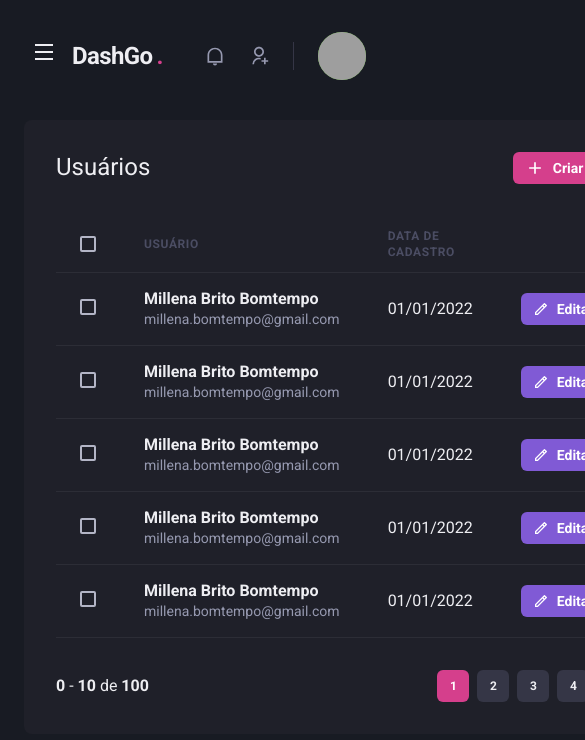
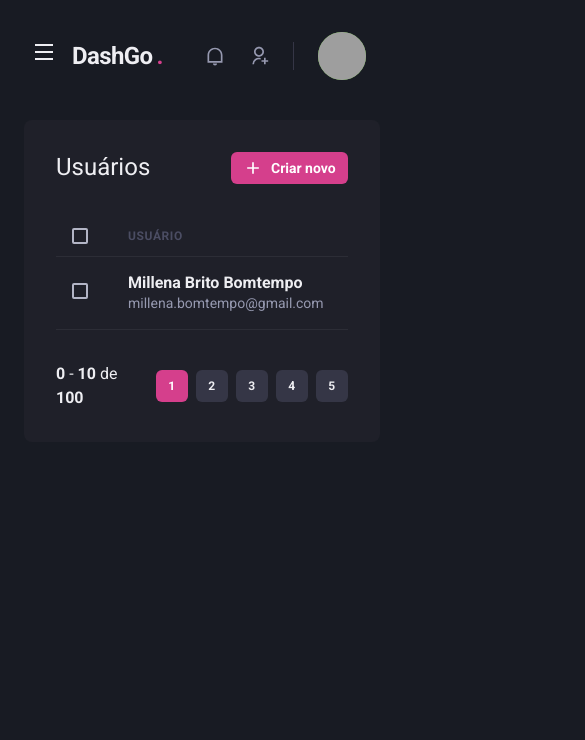
Before and after one commit to millenabomtempo/dashgo, a Next.js app: page /users in a window 390 px wide. Shown: the top 740 px of the page, 585 px wide, since content can reach past the window. Built offline with nearby package versions, Linux system fonts and the light colour scheme; grey boxes are pictures that could not be loaded.

Commit message:
add responsivity to component userList

```diff
--- a/src/pages/dashboard.tsx
+++ b/src/pages/dashboard.tsx
@@ -77,7 +77,7 @@
         <Sidebar />
         <SimpleGrid flex="1" gap="4" minChildWidth="320px" align="flex-start">
           <Box
-            p="8"
+            p={["6","8"]}
             bg="gray.800"
             borderRadius={8}
             pb="4"
@@ -86,7 +86,7 @@
             <Chart options={options} series={series} type="area" height={160}/>
           </Box>
           <Box
-            p="8"
+            p={["6","8"]}
             bg="gray.800"
             borderRadius={8}
             pb="4"
--- a/src/pages/users/index.tsx
+++ b/src/pages/users/index.tsx
@@ -1,4 +1,4 @@
-import { Box, Button, Checkbox, Flex, Heading, Icon, Table, Tbody, Td, Text, Th, Thead, Tr } from "@chakra-ui/react";
+import { Box, Button, Checkbox, Flex, Heading, Icon, Table, Tbody, Td, Text, Th, Thead, Tr, useBreakpointValue } from "@chakra-ui/react";
 import { RiAddLine, RiPencilLine } from "react-icons/ri";
 
 import { Header } from "../../components/Header";
@@ -6,6 +6,11 @@
 import { Sidebar } from "../../components/Sidebar";
 
 export default function UserList() {
+  const isWideVersion = useBreakpointValue({
+    base: false,
+    lg: true
+  })
+
   return(
     <Box>
       <Header />
@@ -29,17 +34,17 @@
           <Table colorScheme="whiteAlpha">
             <Thead>
               <Tr>
-                <Th px="6" color="gray.300" width="8">
+                <Th px={["4", "4", "6"]} color="gray.300" width="8">
                   <Checkbox colorScheme='pink' />
                 </Th>
                 <Th>Usuário</Th>
-                <Th>Data de cadastro</Th>
-                <Th width="8"></Th>
+                { isWideVersion && <Th>Data de cadastro</Th>}
+                { isWideVersion && <Th width="8"></Th>}
               </Tr>
             </Thead>
             <Tbody>
               <Tr>
-                <Td px="6">
+                <Td px={["4", "4", "6"]}>
                   <Checkbox colorScheme='pink' />
                 </Td>
                 <Td>
@@ -48,7 +53,8 @@
                     <Text fontSize="sm" color="gray.300">millena.bomtempo@gmail.com</Text>
                   </Box>
                 </Td>
-                <Td>01/01/2022</Td>
+                { isWideVersion && <Td>01/01/2022</Td>}
+                { isWideVersion && (
                   <Td>
                     <Button
                       as="a"
@@ -60,98 +66,7 @@
                       Editar
                     </Button>
                   </Td>
-              </Tr>
-              <Tr>
-                <Td px="6">
-                  <Checkbox colorScheme='pink' />
-                </Td>
-                <Td>
-                  <Box>
-                    <Text fontWeight="bold">Millena Brito Bomtempo</Text>
-                    <Text fontSize="sm" color="gray.300">millena.bomtempo@gmail.com</Text>
-                  </Box>
-                </Td>
-                <Td>01/01/2022</Td>
-                <Td>
-                <Button
-                  as="a"
-                  size="sm"
-                  fontSize="sm"
-                  colorScheme="purple"
-                  leftIcon={<Icon as={RiPencilLine} fontSize="16"/>}
-                >
-                  Editar
-                </Button>
-                </Td>
-              </Tr>
-              <Tr>
-                <Td px="6">
-                  <Checkbox colorScheme='pink' />
-                </Td>
-                <Td>
-                  <Box>
-                    <Text fontWeight="bold">Millena Brito Bomtempo</Text>
-                    <Text fontSize="sm" color="gray.300">millena.bomtempo@gmail.com</Text>
-                  </Box>
-                </Td>
-                <Td>01/01/2022</Td>
-                <Td>
-                <Button
-                  as="a"
-                  size="sm"
-                  fontSize="sm"
-                  colorScheme="purple"
-                  leftIcon={<Icon as={RiPencilLine} fontSize="16"/>}
-                >
-                  Editar
-                </Button>
-                </Td>
-              </Tr>
-              <Tr>
-                <Td px="6">
-                  <Checkbox colorScheme='pink' />
-                </Td>
-                <Td>
-                  <Box>
-                    <Text fontWeight="bold">Millena Brito Bomtempo</Text>
-                    <Text fontSize="sm" color="gray.300">millena.bomtempo@gmail.com</Text>
-                  </Box>
-                </Td>
-                <Td>01/01/2022</Td>
-                <Td>
-                <Button
-                  as="a"
-                  size="sm"
-                  fontSize="sm"
-                  colorScheme="purple"
-                  leftIcon={<Icon as={RiPencilLine} fontSize="16"/>}
-                >
-                  Editar
-                </Button>
-                </Td>
-              </Tr>
-              <Tr>
-                <Td px="6">
-                  <Checkbox colorScheme='pink' />
-                </Td>
-                <Td>
-                  <Box>
-                    <Text fontWeight="bold">Millena Brito Bomtempo</Text>
-                    <Text fontSize="sm" color="gray.300">millena.bomtempo@gmail.com</Text>
-                  </Box>
-                </Td>
-                <Td>01/01/2022</Td>
-                <Td>
-                <Button
-                  as="a"
-                  size="sm"
-                  fontSize="sm"
-                  colorScheme="purple"
-                  leftIcon={<Icon as={RiPencilLine} fontSize="16"/>}
-                >
-                  Editar
-                </Button>
-                </Td>
+                )}
               </Tr>
             </Tbody>
           </Table>
```
Lines whose indentation alone changed are shown as unchanged.
